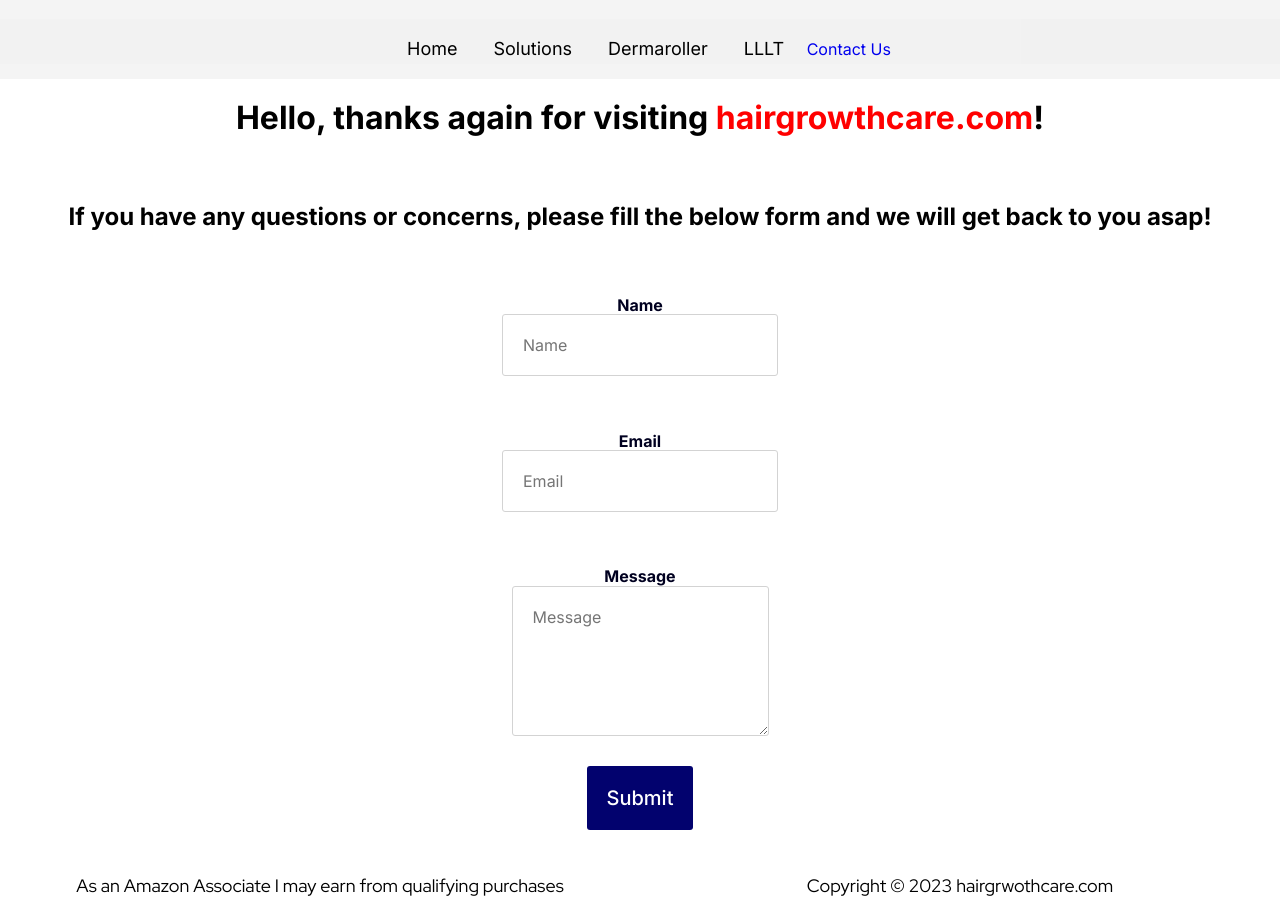
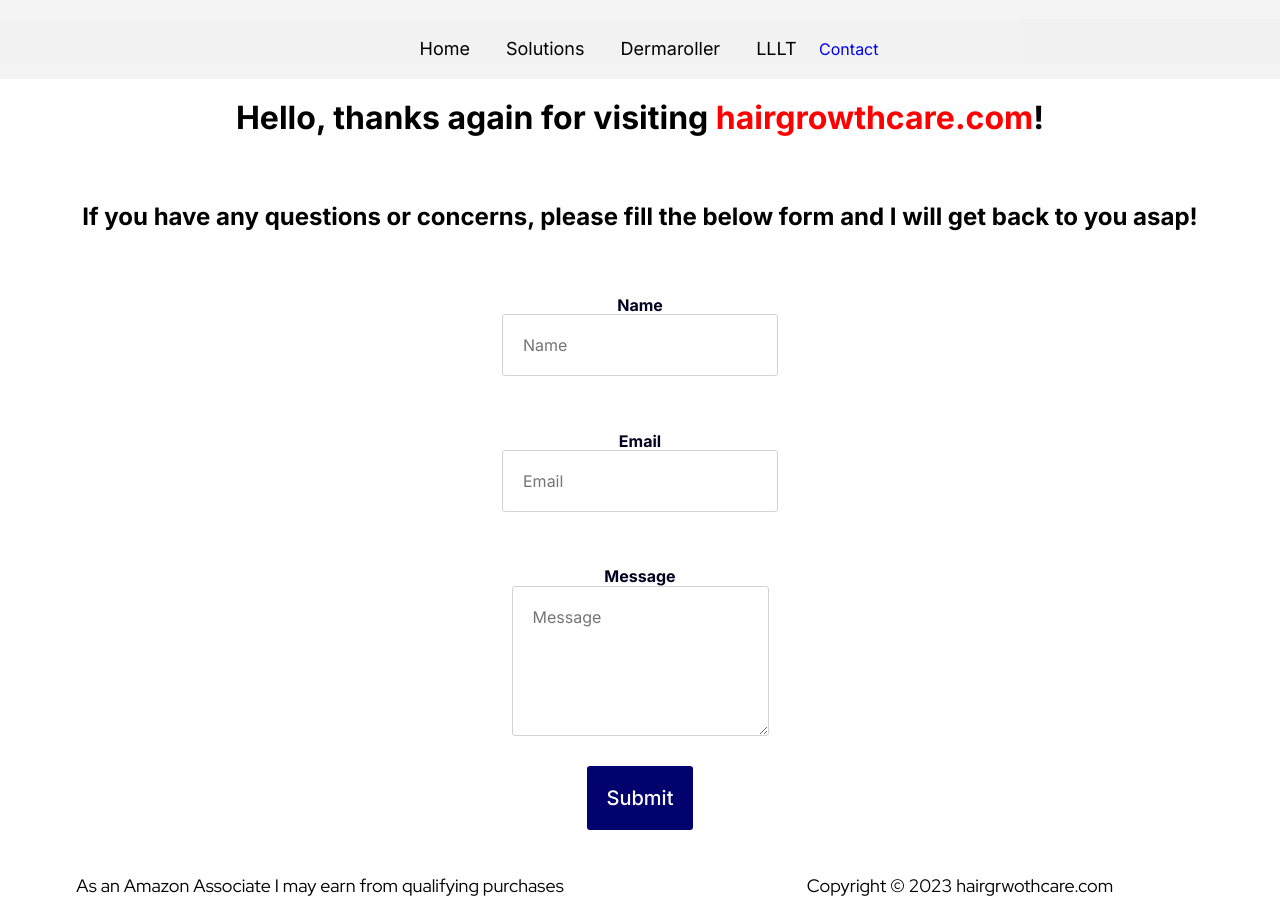
Before and after one commit to tsarg88/hairgrowthcare, a React (Create React App) app in the folder hairgrowthcare/: page /contact in a window 1280 px wide. Built offline with nearby package versions, Linux system fonts and the light colour scheme; a web font is replaced by a local one.

Commit message:
contact page with nav

```diff
--- a/hairgrowthcare/src/Contact/Contact.js
+++ b/hairgrowthcare/src/Contact/Contact.js
@@ -64,7 +64,7 @@ const Contact = () => {
         </h1>
         <h2>
           If you have any questions or concerns, please fill the below form and
-          we will get back to you asap!
+          I will get back to you asap!
         </h2>
         <label>Name</label>
         <input
--- a/hairgrowthcare/src/nav/Nav.js
+++ b/hairgrowthcare/src/nav/Nav.js
@@ -22,7 +22,7 @@ export const Nav = () => {
         <Route exact path="/contact" element={<Contact />} />
       </Routes>
       <Link to="/contact" target="_blank">
-        <a> Contact Us</a>
+        <a> Contact</a>
       </Link>
     </nav>
   );
```
